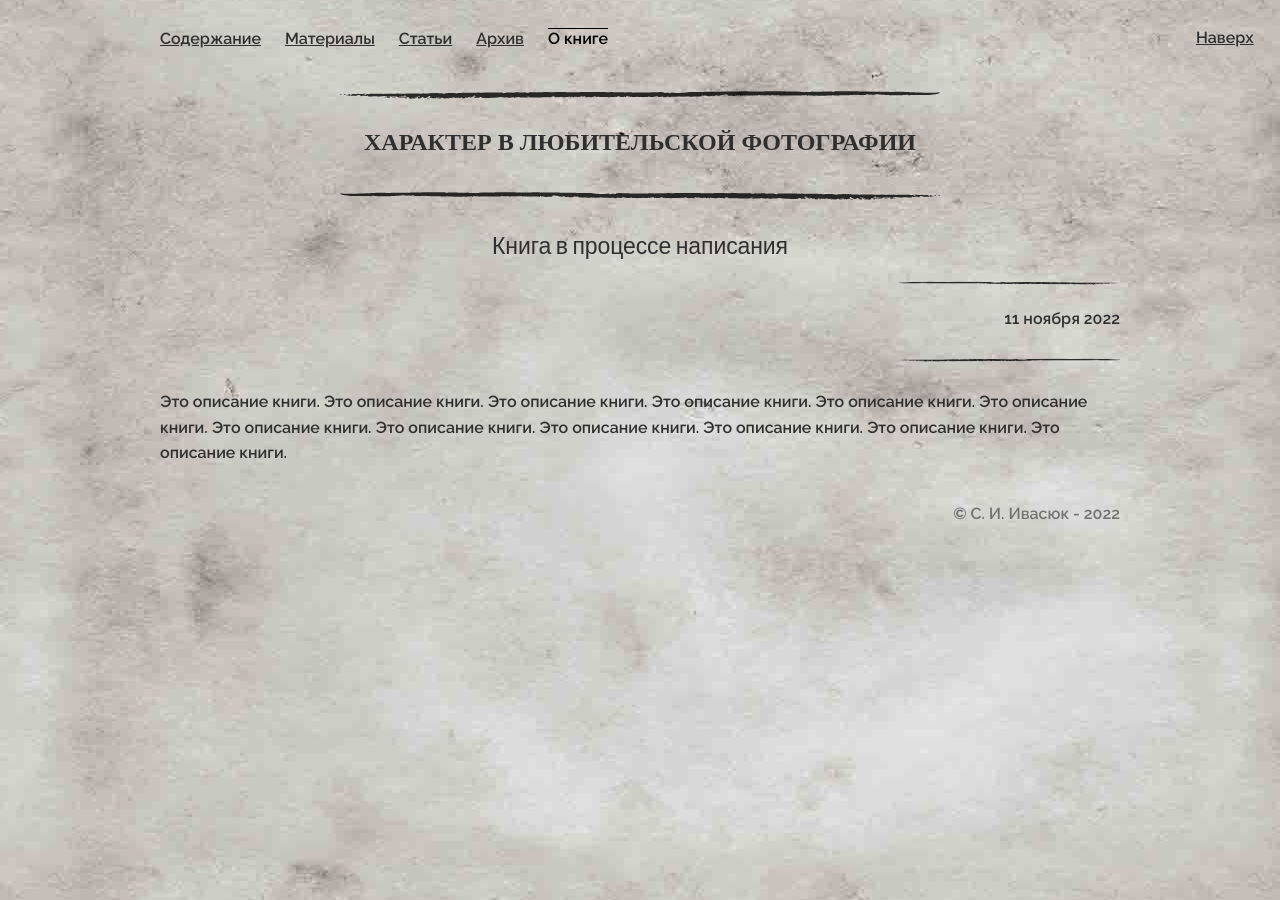
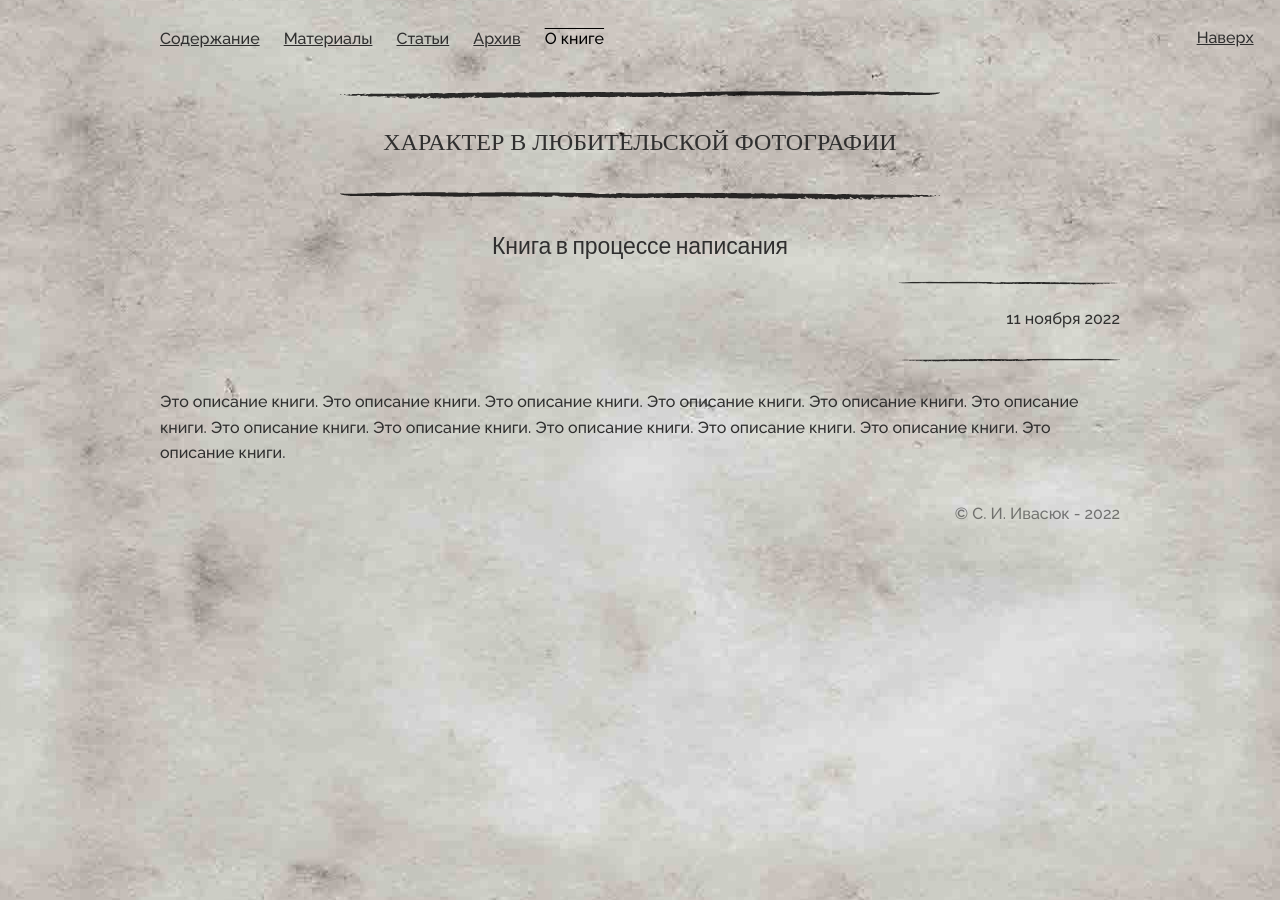
Before and after one commit to SergSi/PhotoBook, a Jekyll site: the page built from index.md, in a window 1280 px wide. Built offline with Jekyll 4.4.1, drawn with Linux system fonts in a browser that asks for light colours; some web fonts are replaced.

Commit message:
Update skeleton.css

```diff
--- a/assets/css/skeleton.css
+++ b/assets/css/skeleton.css
@@ -123,7 +123,7 @@ html {
 body {
   font-size: 1.5em; /* currently ems cause chrome bug misinterpreting rems on body element */
   line-height: 1.6;
-  font-weight: 600;
+  font-weight: 500;
   font-family: "Raleway", serif;
 }
 
```
